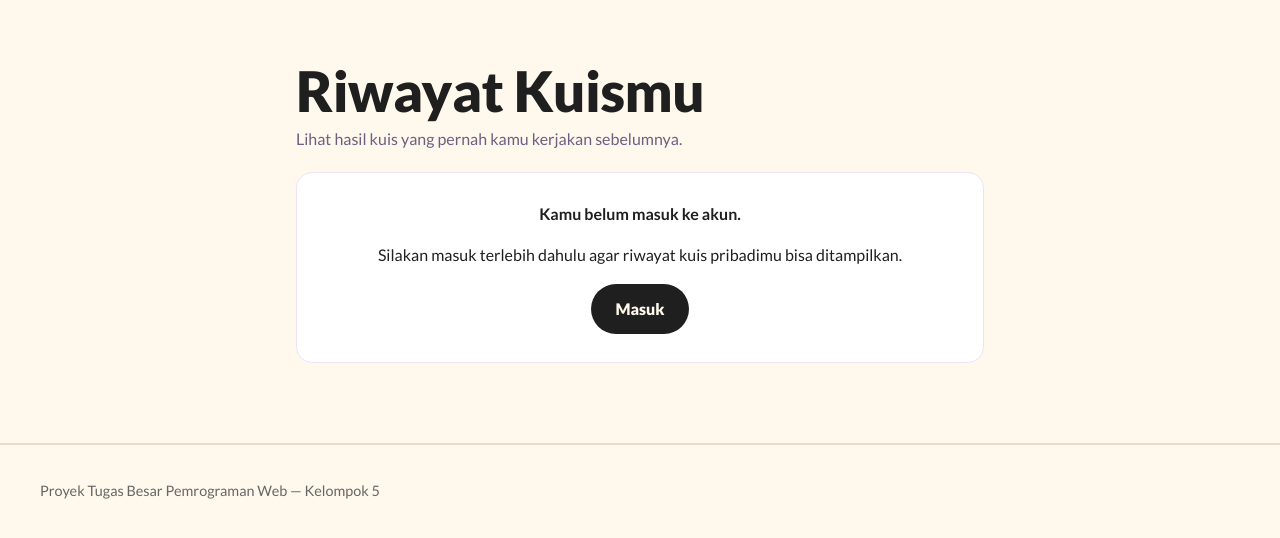
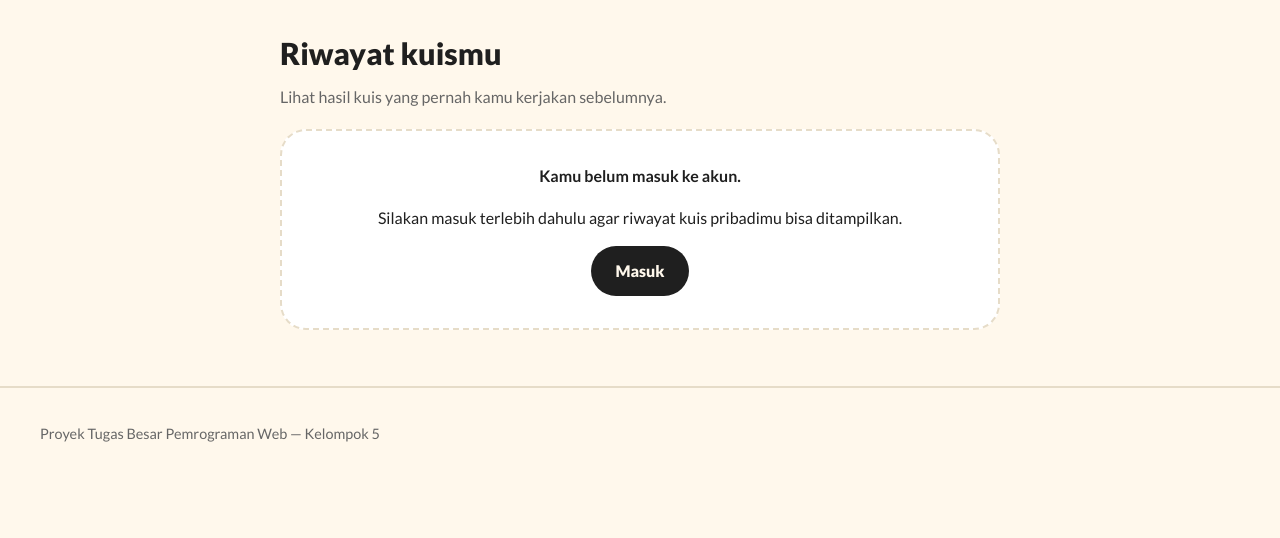
Before and after one commit to nazuora/kenali-gaya-belajarmu, a PHP site: page /riwayat.php in a window 1280 px wide. Shown: the part 70-608 px from the top of the page. Run offline with PHP 8.4, Linux system fonts and the light colour scheme.

Commit message:
Update riwayat.php

```diff
--- a/riwayat.php
+++ b/riwayat.php
@@ -1,39 +1,17 @@
 <?php
-/*
-  Nama File  : riwayat.php
-  Keterangan : Menampilkan daftar riwayat hasil kuis gaya belajar milik
-  pengguna yang sedang masuk serta menyediakan fitur hapus
-  riwayat hasil kuis.
-*/
-
 // Sambungkan ke database, session, dan fungsi bantu
 require __DIR__ . '/config/koneksi.php';
 
 // Cek apakah pengguna sudah login dan ambil ID-nya
 $sudah_login = !empty($_SESSION['user']);
-if ($sudah_login && isset($_SESSION['user']['id'])) {
-    $id_user = (int)$_SESSION['user']['id'];
-} else {
-    $id_user = 0;
-}
+$id_user     = $sudah_login ? (int)$_SESSION['user']['id'] : 0;
 
 // ==========================================
 // 1. HAPUS RIWAYAT (DELETE)
 // ==========================================
-if (isset($_POST['aksi'])) {
-    $aksi = $_POST['aksi'];
-} else {
-    $aksi = '';
-}
-
-if ($sudah_login && $_SERVER['REQUEST_METHOD'] === 'POST' && $aksi === 'hapus') {
-    csrf_periksa(); // Cek token CSRF dari koneksi.php
-
-    if (isset($_POST['id'])) {
-        $id_hasil = (int)$_POST['id'];
-    } else {
-        $id_hasil = 0;
-    }
+if ($sudah_login && $_SERVER['REQUEST_METHOD'] === 'POST' && ($_POST['aksi'] ?? '') === 'hapus') {
+    csrf_periksa(); // Cek token keamanan form
+    $id_hasil = (int)($_POST['id'] ?? 0);
 
     // Hapus hanya jika id hasil cocok dan milik user yang sedang login
     $stmt = mysqli_prepare($db, 'DELETE FROM hasil_kuis WHERE id = ? AND user_id = ?');
@@ -41,7 +19,7 @@ if ($sudah_login && $_SERVER['REQUEST_METHOD'] === 'POST' && $aksi === 'hapus')
     mysqli_stmt_execute($stmt);
     mysqli_stmt_close($stmt);
 
-    // Redirect ke riwayat.php agar tidak kirim ulang form saat di-refresh
+    // Redirect agar tidak kirim ulang form saat di-refresh
     header('Location: ' . url('/riwayat.php'));
     exit;
 }
@@ -52,7 +30,7 @@ if ($sudah_login && $_SERVER['REQUEST_METHOD'] === 'POST' && $aksi === 'hapus')
 $daftar_riwayat = [];
 if ($sudah_login) {
     $sql = 'SELECT h.id, h.persen_visual, h.persen_auditori, h.persen_kinestetik, h.dibuat_pada,
-                   g.kode, g.nama AS gaya, g.julukan, g.tips
+                   g.kode, g.nama AS gaya, g.julukan, g.pengertian, g.tips
             FROM hasil_kuis h
             JOIN gaya_belajar g ON g.id = h.gaya_utama_id
             WHERE h.user_id = ?
@@ -74,235 +52,110 @@ require __DIR__ . '/includes/header.php';
 ?>
 
 <style>
-  .wadah-riwayat {
-    max-width: 720px;
-    margin: 24px auto;
-    padding: 0 16px;
-  }
-  .judul-halaman {
-    margin-bottom: 4px;
-  }
-  .subjudul {
-    color: #6B6080;
-    margin-top: 0;
-    margin-bottom: 20px;
-  }
-  .kartu-kosong, .kartu-riwayat {
-    background: #FFFFFF;
-    border: 1.5px solid #EDE3F3;
-    border-radius: 16px;
-    margin-bottom: 14px;
-    overflow: hidden;
-  }
-  .kartu-kosong {
-    padding: 28px 20px;
-    text-align: center;
-  }
-  .tombol-buka {
-    width: 100%;
-    background: none;
-    border: none;
-    padding: 16px 20px;
-    display: flex;
-    align-items: center;
-    justify-content: space-between;
-    gap: 12px;
-    cursor: pointer;
-    text-align: left;
-    color: #3A2F52;
-    font: inherit;
-  }
-  .label-gaya {
-    display: inline-block;
-    padding: 4px 12px;
-    border-radius: 999px;
-    font-weight: 700;
-    font-size: 0.9rem;
-    color: #2D3142;
-    margin-bottom: 4px;
-  }
-  .tanggal-riwayat {
-    font-size: 0.85rem;
-    color: #6B6080;
-  }
-  .isi-detail {
-    padding: 16px 20px 20px;
-    border-top: 1px solid #EDE3F3;
-  }
-  .tersembunyi {
-    display: none;
-  }
-  .baris-nilai {
-    margin-bottom: 12px;
-  }
-  .teks-nilai {
-    display: flex;
-    justify-content: space-between;
-    font-size: 0.9rem;
-    margin-bottom: 4px;
-  }
-  .jalur-bar {
-    height: 10px;
-    background: #EDE3F3;
-    border-radius: 999px;
-    overflow: hidden;
-  }
-  .isi-bar {
-    height: 100%;
-  }
-  .kotak-tips {
+  /* Hanya tambahan kecil di luar style.css */
+  .kotak-tips-riwayat {
     margin-top: 14px;
     padding: 12px 14px;
-    border-radius: 12px;
-    background: #FFF9F3;
-    border: 1px solid #EDE3F3;
-  }
-  .aksi-tombol {
-    display: flex;
-    flex-wrap: wrap;
-    gap: 10px;
-    margin-top: 16px;
-  }
-
-  /* Mode gelap otomatis sesuai pengaturan perangkat */
-  @media (prefers-color-scheme: dark) {
-    .subjudul, .tanggal-riwayat {
-      color: #BDB3D1;
-    }
-    .kartu-kosong, .kartu-riwayat {
-      background: #2A2540;
-      border-color: #3F3858;
-    }
-    .tombol-buka {
-      color: #F3EEFA;
-    }
-    .label-gaya {
-      color: #F3EEFA;
-    }
-    .isi-detail {
-      border-top-color: #3F3858;
-    }
-    .jalur-bar {
-      background: #3F3858;
-    }
-    .kotak-tips {
-      background: #1E1A2B;
-      border-color: #3F3858;
-    }
+    border: 1px solid var(--line);
+    border-radius: 16px;
+    background: var(--bg);
   }
 </style>
 
-<div class="wadah-riwayat">
-  <h1 class="judul-halaman">Riwayat Kuismu</h1>
-  <p class="subjudul">Lihat hasil kuis yang pernah kamu kerjakan sebelumnya.</p>
+<div class="narrow" style="max-width:720px">
+  <h1 class="s">Riwayat kuismu</h1>
+  <p class="sub">Lihat hasil kuis yang pernah kamu kerjakan sebelumnya.</p>
 
-  <?php if (!$sudah_login) { ?>
-    <div class="kartu-kosong">
+  <?php if (!$sudah_login): ?>
+    <div class="empty">
       <strong>Kamu belum masuk ke akun.</strong>
       <p>Silakan masuk terlebih dahulu agar riwayat kuis pribadimu bisa ditampilkan.</p>
       <a class="btn" href="<?= e(url('/masuk.php')) ?>">Masuk</a>
     </div>
 
-  <?php } elseif (count($daftar_riwayat) === 0) { ?>
-    <div class="kartu-kosong">
+  <?php elseif (count($daftar_riwayat) === 0): ?>
+    <div class="empty">
       <strong>Belum ada riwayat kuis.</strong>
       <p>Akun ini belum pernah mengerjakan kuis. Yuk coba kerjakan kuis pertamamu!</p>
-      <a class="btn" href="<?= e(url('/kuis.php')) ?>">Mulai Kuis</a>
+      <a class="btn" href="<?= e(url('/kuis.php')) ?>">Mulai kuis</a>
     </div>
 
-  <?php } else { ?>
-    <?php foreach ($daftar_riwayat as $item) { ?>
-      <?php
-        // Tentukan warna sesuai kode gaya belajar (V = Visual, A = Auditori, K = Kinestetik)
-        $kode = $item['kode'];
-        if ($kode === 'A') {
-            $warna_utama = '#FF9F7A';
-            $warna_lembut = '#FFE9DE';
-        } elseif ($kode === 'K') {
-            $warna_utama = '#5CCB9C';
-            $warna_lembut = '#DDF6EA';
-        } else {
-            $warna_utama = '#8B7CF0';
-            $warna_lembut = '#ECE8FF';
-        }
-      ?>
-      <div class="kartu-riwayat">
+  <?php else: ?>
+    <?php foreach ($daftar_riwayat as $item): ?>
+      <div class="item">
         <!-- Klik tombol ini untuk membuka/menutup detail hasil -->
-        <button type="button" class="tombol-buka" aria-expanded="false">
-          <div>
-            <span class="label-gaya" style="background: <?= e($warna_lembut) ?>; border: 1.5px solid <?= e($warna_utama) ?>;">
-              <?= e($item['gaya']) ?> - <?= e($item['julukan']) ?>
-            </span>
-            <div class="tanggal-riwayat"><?= e(tanggal_id($item['dibuat_pada'])) ?></div>
-          </div>
-          <span aria-hidden="true">▾</span>
+        <button type="button" class="head" aria-expanded="false">
+          <span class="pill"><?= e($item['gaya']) ?> - <?= e($item['julukan']) ?></span>
+          <span class="date"><?= e(tanggal_id($item['dibuat_pada'])) ?></span>
+          <span class="chev" aria-hidden="true">&#9662;</span>
         </button>
 
-        <!-- Isi detail hasil kuis -->
-        <div class="isi-detail tersembunyi">
-          <p><strong>Gaya Utama:</strong> <?= e($item['gaya']) ?> (<?= e($item['julukan']) ?>)</p>
+        <!-- Detail hasil kuis (tersembunyi sampai tombol diklik) -->
+        <div class="body hidden">
+          <p><strong>Gaya belajar utamamu:</strong> <?= e($item['gaya']) ?> (<?= e($item['julukan']) ?>)</p>
+          <p><?= e($item['pengertian']) ?></p>
 
-          <div class="baris-nilai">
-            <div class="teks-nilai">
+          <div class="row">
+            <div class="lab">
               <span>Visual</span>
-              <span><?= e((int)$item['persen_visual']) ?>%</span>
+              <span><?= (int)$item['persen_visual'] ?>%</span>
             </div>
-            <div class="jalur-bar">
-              <div class="isi-bar" style="width: <?= e((int)$item['persen_visual']) ?>%; background: #8B7CF0;"></div>
+            <div class="track">
+              <div style="width:<?= (int)$item['persen_visual'] ?>%"></div>
             </div>
           </div>
 
-          <div class="baris-nilai">
-            <div class="teks-nilai">
+          <div class="row">
+            <div class="lab">
               <span>Auditori</span>
-              <span><?= e((int)$item['persen_auditori']) ?>%</span>
+              <span><?= (int)$item['persen_auditori'] ?>%</span>
             </div>
-            <div class="jalur-bar">
-              <div class="isi-bar" style="width: <?= e((int)$item['persen_auditori']) ?>%; background: #FF9F7A;"></div>
+            <div class="track">
+              <div style="width:<?= (int)$item['persen_auditori'] ?>%"></div>
             </div>
           </div>
 
-          <div class="baris-nilai">
-            <div class="teks-nilai">
+          <div class="row">
+            <div class="lab">
               <span>Kinestetik</span>
-              <span><?= e((int)$item['persen_kinestetik']) ?>%</span>
+              <span><?= (int)$item['persen_kinestetik'] ?>%</span>
             </div>
-            <div class="jalur-bar">
-              <div class="isi-bar" style="width: <?= e((int)$item['persen_kinestetik']) ?>%; background: #5CCB9C;"></div>
+            <div class="track">
+              <div style="width:<?= (int)$item['persen_kinestetik'] ?>%"></div>
             </div>
           </div>
 
-          <div class="kotak-tips">
-            <strong>Tips Belajar:</strong>
-            <p style="margin: 6px 0 0;"><?= nl2br(e($item['tips'])) ?></p>
+          <div class="kotak-tips-riwayat">
+            <strong>Tips belajar untukmu:</strong>
+            <p style="margin:6px 0 0;"><?= nl2br(e($item['tips'])) ?></p>
           </div>
 
-          <div class="aksi-tombol">
-            <a class="btn ghost" href="<?= e(url('/hasil.php?id=' . (int)$item['id'])) ?>">Lihat Halaman Hasil</a>
+          <div class="actions" style="justify-content:flex-start; align-items:center;">
+            <a class="btn ghost sm" href="<?= e(url('/hasil.php?id=' . (int)$item['id'])) ?>">Lihat halaman hasil</a>
 
-            <form method="post" style="margin: 0;">
+            <form method="post" style="margin:0;">
               <?= csrf_field() ?>
               <input type="hidden" name="aksi" value="hapus">
-              <input type="hidden" name="id" value="<?= e((int)$item['id']) ?>">
-              <button type="button" class="btn red tombol-hapus">Hapus Hasil</button>
+              <input type="hidden" name="id" value="<?= (int)$item['id'] ?>">
+              <button type="button" class="btn red sm tombol-hapus">Hapus hasil</button>
             </form>
           </div>
         </div>
       </div>
-    <?php } ?>
-  <?php } ?>
+    <?php endforeach; ?>
+  <?php endif; ?>
 </div>
 
 <script>
   // Buka atau tutup detail hasil saat tombol panah/header diklik
-  document.querySelectorAll('.tombol-buka').forEach(function (tombol) {
+  document.querySelectorAll('.head').forEach(function (tombol) {
     tombol.addEventListener('click', function () {
-      const kartu = tombol.closest('.kartu-riwayat');
-      const detail = kartu.querySelector('.isi-detail');
-      const sedangBuka = !detail.classList.contains('tersembunyi');
+      const item = tombol.closest('.item');
+      const detail = item.querySelector('.body');
+      const sedangBuka = tombol.getAttribute('aria-expanded') === 'true';
 
-      detail.classList.toggle('tersembunyi', sedangBuka);
       tombol.setAttribute('aria-expanded', String(!sedangBuka));
+      detail.classList.toggle('hidden', sedangBuka);
     });
   });
 
```
